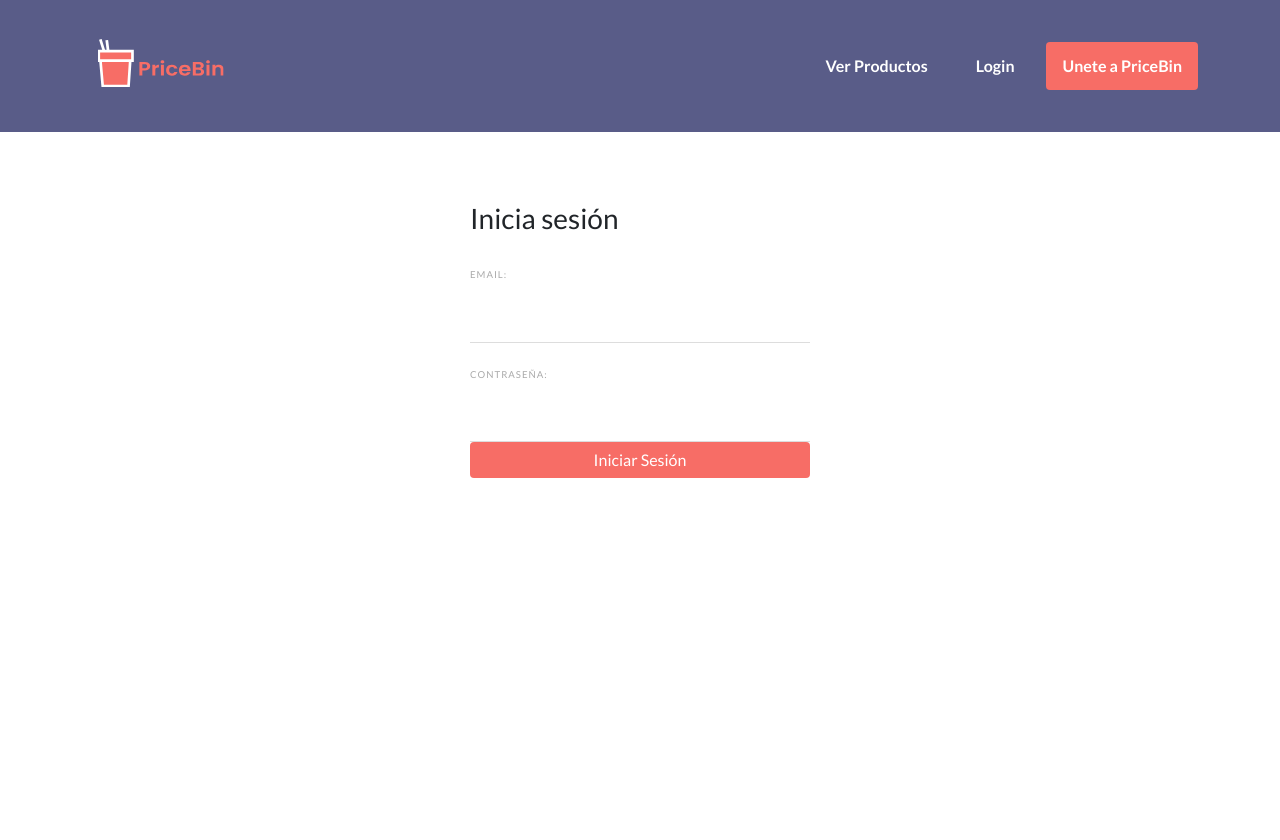
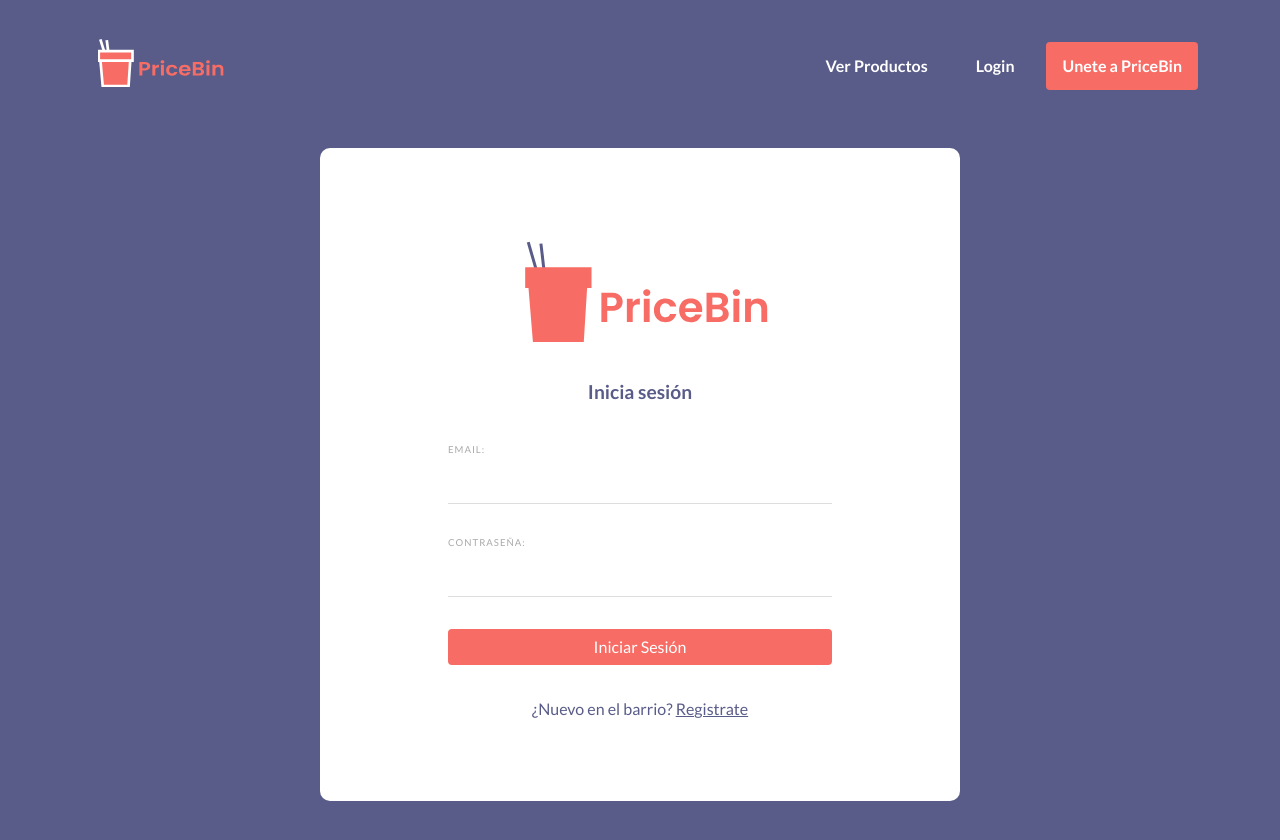
Before and after one commit to panasweb/pricebin, a Vue app: page /prices/add in a window 1280 px wide. Shown: the top 840 px of the page. Before the commit the page ends 800 px from the top, so only its background shows below. Built offline with nearby package versions, Linux system fonts and the light colour scheme.

Commit message:
Styles for Forms and changes on Design folders

```diff
--- a/src/App.vue
+++ b/src/App.vue
@@ -14,48 +14,10 @@
     </div>
   </nav>
 </header>
-  <div class="container">
     <router-view/>
-  </div>
+
 </template>
 
 <style>
-@import './App.css';
-
-
-form {
-    max-width: 420px;
-    margin: 30px auto;
-    background: white;
-    text-align: left;
-    padding: 40px;
-    border-radius: 10px;
-}
-label {
-    color: #aaa;
-    display: inline-block;
-    margin: 25px 0 15px;
-    font-size: 0.6em;
-    text-transform: uppercase;
-    letter-spacing: 1px;
-}
-input, select {
-    display: block;
-    padding: 10px 6px;
-    width: 100%;
-    box-sizing: border-box;
-    border: none;
-    border-bottom: 1px solid #ddd;
-    color: #555;
-}
-input[type="checkbox"] {
-    display: inline-block;
-    width: 16px;
-    margin: 0 10px 0 0;
-    position: relative;
-    top: 2px;
-}
-.submit {
-    text-align: center;
-}
+@import './styles/App.css';
 </style>
--- /dev/null
+++ b/src/styles/Form.css
@@ -0,0 +1,78 @@
+.form-wrapper{
+    width: 100%;
+
+    background-color: var(--light-purple);
+    padding: 1rem 0 8rem 0;
+
+}
+
+form {
+    max-width: 640px;
+    margin: 0 auto;
+    background: var(--white);
+    text-align: left;
+    border-radius: 10px;
+    padding: 5rem 8rem ;
+}
+
+form .logo{
+    display: block;
+    margin: 0 auto;
+    width: 75%;
+    height: auto;
+}
+
+form .subtitle{
+    text-align: center;
+    font-weight: 600;
+    font-size: 1.2rem;
+    color: var(--light-purple);
+}
+
+label {
+    color: #aaa;
+    display: inline-block;
+    margin-top: 2rem;
+    /*margin: 25px 0 15px;*/
+    font-size: 0.6em;
+    text-transform: uppercase;
+    letter-spacing: 1px;
+}
+
+input, select {
+    display: block;
+    padding: 10px 6px;
+    width: 100%;
+    box-sizing: border-box;
+    border: none;
+    border-bottom: 1px solid #ddd;
+    color: #555;
+}
+
+form .terms{
+    margin-top: 2rem;
+}
+
+form .form-check-label{
+    margin-top: 0;
+}
+
+form .btn{
+    margin-top: 2rem;
+}
+
+form .form-link{
+    text-align: center;
+    display: block;
+    margin: 2rem auto 0 auto;
+    text-decoration: none;
+    color: var(--light-purple);
+}
+
+form .form-link span{
+    text-decoration: underline;
+}
+
+.submit {
+    text-align: center;
+}
--- a/src/views/AboutView.vue
+++ b/src/views/AboutView.vue
@@ -1,5 +1,8 @@
 <template>
-  <div class="about">
+<div class="container">
+   <div class="about">
     <h1>This is an about page</h1>
   </div>
+</div>
+
 </template>
--- a/src/views/HomeView.vue
+++ b/src/views/HomeView.vue
@@ -1,8 +1,11 @@
 <template>
+<div class="container">
   <div class="home">
     <img alt="Vue logo" src="../assets/logo.svg" class="logo">
     <HelloWorld />
   </div>
+</div>
+
 </template>
 
 <script lang="ts">
--- a/src/views/LogInView.vue
+++ b/src/views/LogInView.vue
@@ -1,6 +1,8 @@
 <template>
+    <div class="form-wrapper">
     <form @submit.prevent="onSubmit">
-        <h3>Inicia sesión</h3>
+        <img class="logo" src="../assets/logo.svg" alt="Pricebin logo">
+        <h4 class="subtitle">Inicia sesión</h4>
         <label for="email">Email:</label>
         <input type="email" name="email" required v-model="email" />
 
@@ -9,10 +11,13 @@
         <div class="submit">
             <button class="btn btn-primary w-100" type="submit">Iniciar Sesión</button>
         </div>
+                     <router-link to="/login" class="form-link">¿Nuevo en el barrio? <span>Registrate</span></router-link>
     </form>
-
+    </div>
 </template>
-
+<style scoped>
+    @import '../styles/Form.css';
+</style>>
 
 <script lang="ts">
 import { defineComponent, ref } from "vue"
--- a/src/views/NewPriceView.vue
+++ b/src/views/NewPriceView.vue
@@ -1,5 +1,6 @@
 <!-- Formulario para subir un precio a la base, sea para un producto existente o nuevo -->
 <template>
+<div class="container">
     <form @submit.prevent="onSubmit">
         <h3>Nuevo Precio</h3>
         <label for="email">Producto:</label>
@@ -24,6 +25,7 @@
             <button type="submit">Crear Cuenta</button>
         </div>
     </form>
+    </div>
 </template>
 
 <script lang="ts">
--- a/src/views/SignUpView.vue
+++ b/src/views/SignUpView.vue
@@ -1,48 +1,68 @@
 <template>
+    <div class="form-wrapper">
         <form @submit.prevent="onSubmit">
-        <h3>Crear Cuenta</h3>
+            <img class="logo" src="../assets/logo.svg" alt="Pricebin logo">
+            <h4 class="subtitle">Crea tu cuenta para PriceBin</h4>
             <label for="email">Email:</label>
             <input type="email" name="email" required v-model="email" />
 
             <label for="password">Contraseña:</label>
             <input type="password" name="password" required v-model="password" />
 
-        <label for="confirmPassword">Confirma Contraseña:</label>
+            <label for="confirmPassword">Confirma Tu Contraseña:</label>
             <input type="confirmPassword" name="confirmPassword" required v-model="confirmPassword" />
 
-        <div class="terms">
-            <input name="terms" type="checkbox" v-model="acceptedTerms" />
-            <label for="terms">Aceptar Términos y Condiciones</label>
+            <div class="terms form-check">
+                <input class="form-check-input" name="terms" type="checkbox" v-model="acceptedTerms" />
+                <label class="form-check-label" for="terms">Acepto Los Términos y Condiciones</label>
             </div>
             <div class="submit">
-            <button type="submit">Crear Cuenta</button>
+                <button class="btn btn-primary w-100" type="submit">Crear Cuenta</button>
             </div>
+             <router-link to="/register" class="form-link">¿Ya tienes una cuenta? <span>Ingresa</span></router-link>
         </form>
+    </div>
 </template>
+<style scoped>
+    @import '../styles/Form.css';
+</style>>
+
 
 
 <script lang="ts">
-import { defineComponent, ref } from "vue"
-import { useRouter } from 'vue-router'
-import { validateNewPassword } from "@/utils/validation"
-import { newUser } from '../firebase/auth'
+    import {
+        defineComponent,
+        ref
+    } from "vue"
+    import {
+        useRouter
+    } from 'vue-router'
+    import {
+        validateNewPassword
+    } from "@/utils/validation"
+    import {
+        newUser
+    } from '../firebase/auth'
 
     export default defineComponent({
 
         setup(props, ctx) {
             const router = useRouter();
 
-        const email = ref<string>("");
-        const password = ref<string>("");
-        const confirmPassword = ref<string>("");
-        const role = ref<string>("developer")
-        const acceptedTerms = ref<boolean>(false);
-        const passwordError = ref<string>("");
+            const email = ref < string > ("");
+            const password = ref < string > ("");
+            const confirmPassword = ref < string > ("");
+            const role = ref < string > ("developer")
+            const acceptedTerms = ref < boolean > (false);
+            const passwordError = ref < string > ("");
 
 
             function redirect() {
                 console.log("Redirecting")
-            router.push({ name: 'home', replace: true })
+                router.push({
+                    name: 'home',
+                    replace: true
+                })
             }
 
             async function onSubmit() {
@@ -50,11 +70,9 @@
 
                 if (passwordError.value) {
                     console.log(passwordError.value)
-            }
-            else if (password.value !== confirmPassword.value) {
+                } else if (password.value !== confirmPassword.value) {
                     console.log("Las contraseñas no son iguales")
-            }
-            else {
+                } else {
                     console.log("Submitted");
                     const res = await newUser(email.value, password.value);
 
@@ -67,7 +85,14 @@
                 }
             }
 
-        return { email, password, confirmPassword, role, acceptedTerms, onSubmit }
+            return {
+                email,
+                password,
+                confirmPassword,
+                role,
+                acceptedTerms,
+                onSubmit
+            }
         }
     })
 </script>
```
Also changed, not shown: src/styles/App.css (renamed from src/App.css). Lines whose indentation alone changed are shown as unchanged.
